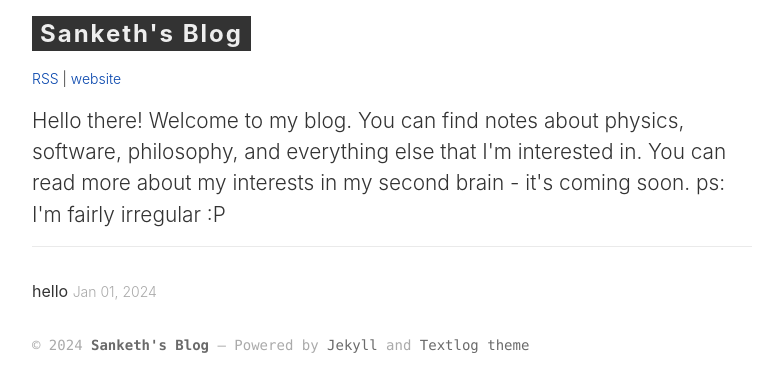
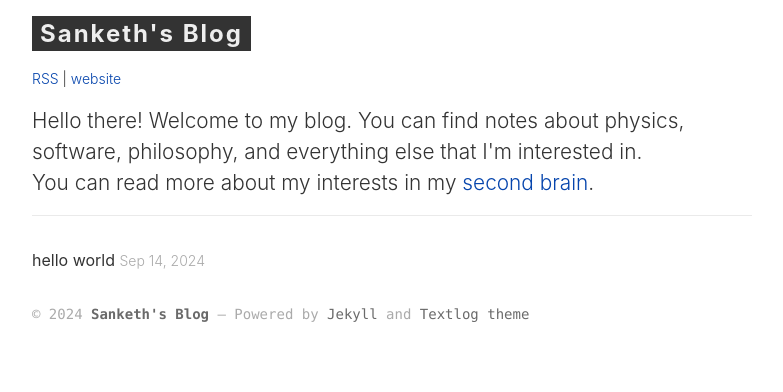
Before and after one commit to sankethchebbi/blog, a Jekyll site: the page built from index.html, in a window 1280 px wide. Shown: the top 392 px of the page, without its empty margins (8-791 px from the left). Built offline with Jekyll 4.4.1, drawn with Linux system fonts in a browser that asks for light colours.

Commit message:
basic shit

```diff
--- a/_includes/intro.html
+++ b/_includes/intro.html
@@ -1,4 +1 @@
-<p class="site-intro">Hello there! Welcome to my blog. You can find notes about physics, software, philosophy, and
-	everything else that I'm interested in. You can read more about my interests in my second brain - it's coming soon.
-	ps:
-	I'm fairly irregular :P</p>
+<p class="site-intro">Hello there! Welcome to my blog. You can find notes about physics, software, philosophy, and everything else that I'm interested in.<br> You can read more about my interests in my <a href="https://notes.sanketh.in">second brain</a>.</p>
```
Also changed, not shown: _posts/2024-01-01-hello.md (deleted, +0 -8 lines), _posts/2024-09-14-hello.md (added, +9 -0 lines), 15 other files.
